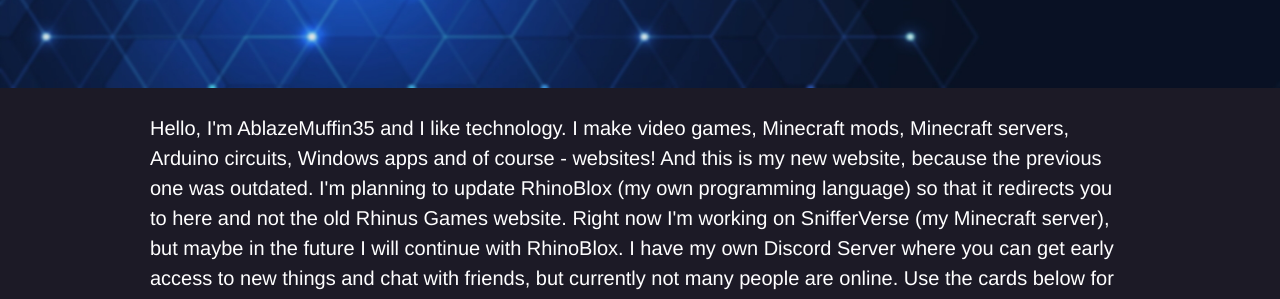
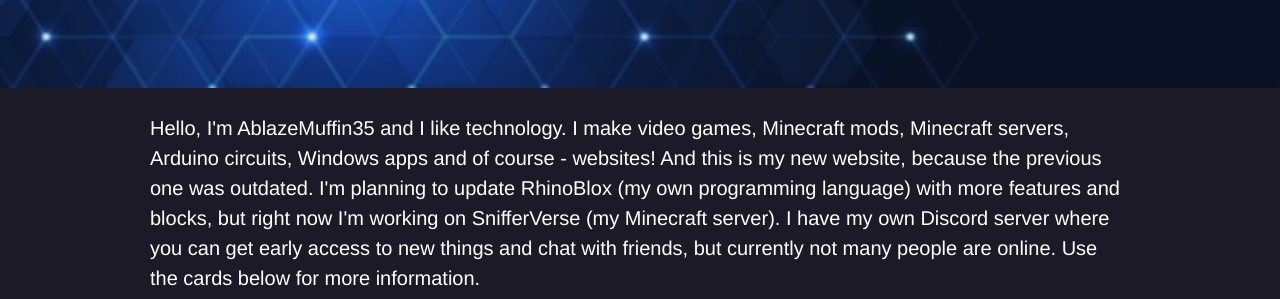
Before and after one commit to AblazeMuffin35/ablazemuffin35website, a plain HTML site: page index.html in a window 1280 px wide. Shown: the part 260-559 px from the top of the page. Drawn offline with nearby package versions, Linux system fonts and the light colour scheme.

Commit message:
fixed description

```diff
--- a/index.html
+++ b/index.html
@@ -18,7 +18,7 @@
         <p><a class="start-button" href="software/index.html">My Software</a> I make games and apps. Check them out!</p>
     </div>
     <div class="maincontainer">
-        Hello, I'm AblazeMuffin35 and I like technology. I make video games, Minecraft mods, Minecraft servers, Arduino circuits, Windows apps and of course - websites! And this is my new website, because the previous one was outdated. I'm planning to update RhinoBlox (my own programming language) so that it redirects you to here and not the old Rhinus Games website. Right now I'm working on SnifferVerse (my Minecraft server), but maybe in the future I will continue with RhinoBlox. I have my own Discord Server where you can get early access to new things and chat with friends, but currently not many people are online. Use the cards below for more information.
+        Hello, I'm AblazeMuffin35 and I like technology. I make video games, Minecraft mods, Minecraft servers, Arduino circuits, Windows apps and of course - websites! And this is my new website, because the previous one was outdated. I'm planning to update RhinoBlox (my own programming language) with more features and blocks, but right now I'm working on SnifferVerse (my Minecraft server). I have my own Discord server where you can get early access to new things and chat with friends, but currently not many people are online. Use the cards below for more information.
     </div>
     <!--W3.CSS Card Section-->
     <div class="w3-row-padding w3-section">
```
